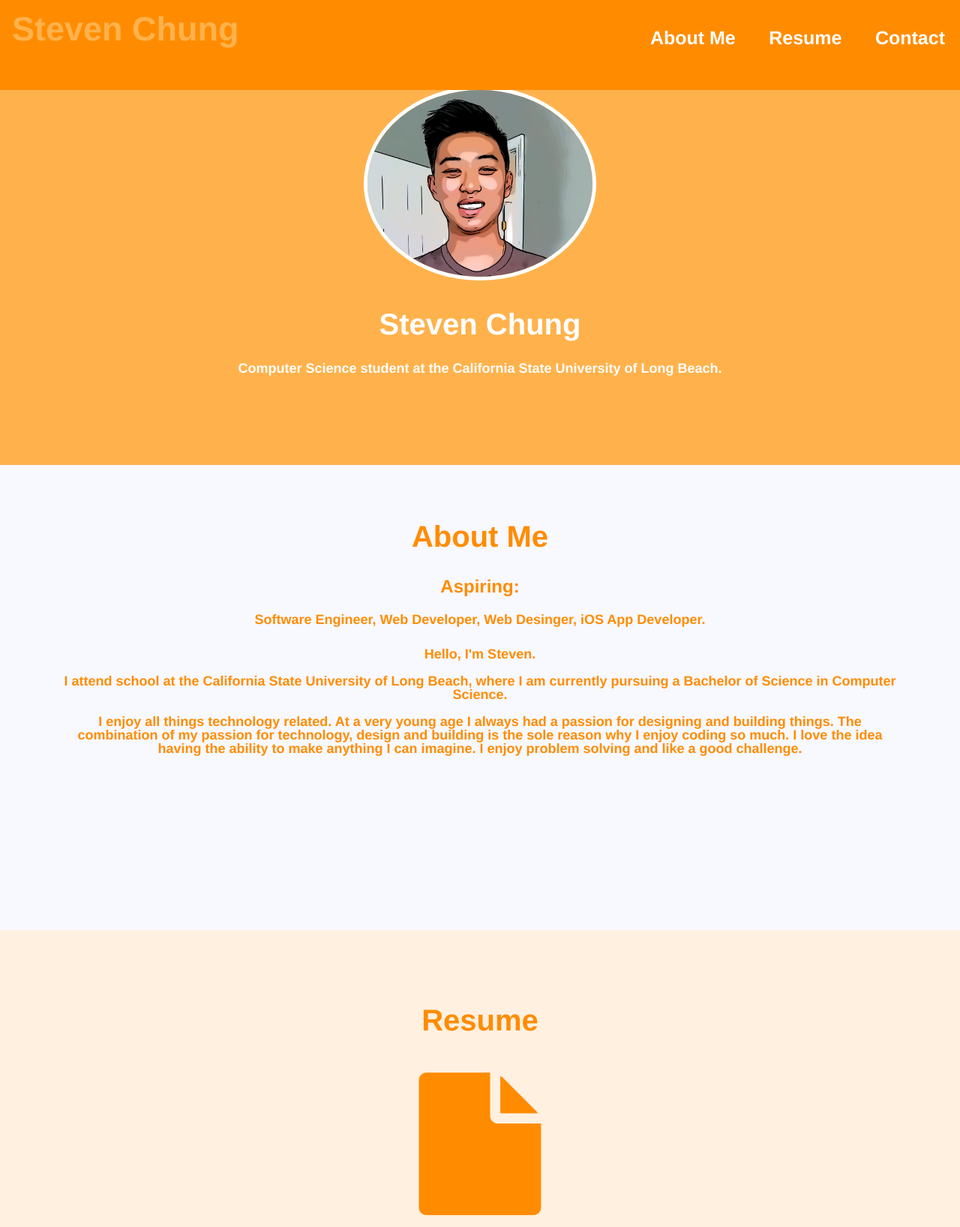
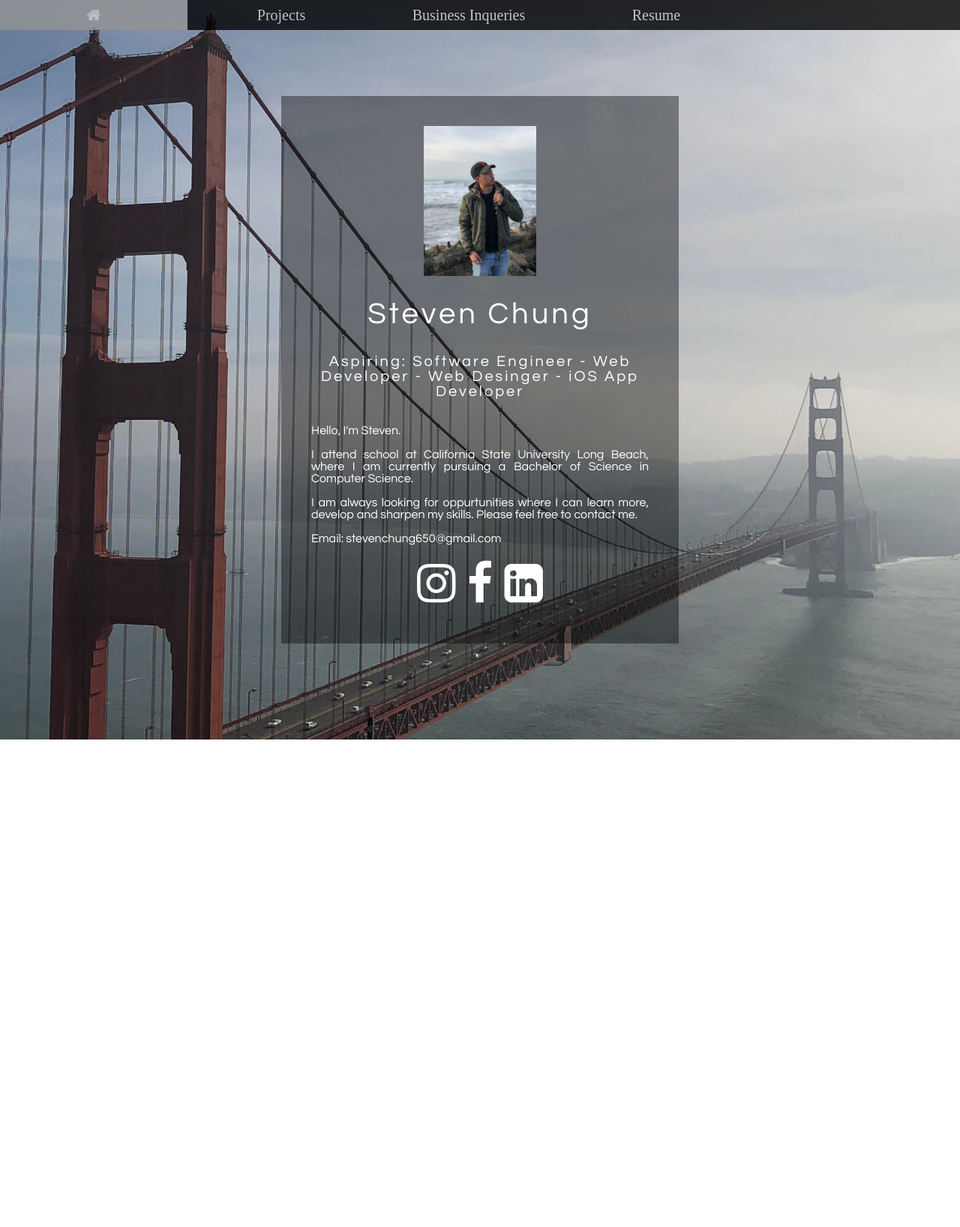
Before and after one commit to Dev-Steven/TheStevenDaniel.github.io, a plain HTML site: page index.html in a window 1280 px wide. Shown: the top 1636 px of the page at 75% size. After the commit the page ends 986 px from the top, so only its background shows below. Drawn offline with Linux system fonts and the light colour scheme.

```diff
--- a/index.html
+++ b/index.html
@@ -1,77 +1,45 @@
 <!DOCTYPE html>
 <html>
 	<head>
-    <title>Steven Chung</title>
 		<meta charset="utf-8">
 		<link rel="stylesheet" href="style.css">
 		<link rel="stylesheet" href="https://maxcdn.bootstrapcdn.com/font-awesome/4.5.0/css/font-awesome.min.css">
 		<script src="interact.js"></script>
-    <meta name="viewport" content="width-device-width, initial-scale=1.0">
+		<title>Steven Chung</title>
 	</head>
 
 	<body>
-		<div class="navbar">
-			<a href="#steven-section" class="steven">Steven Chung</a>
-			<div class="dropdown">
-				<button class="hamburger" onclick="hamburgerFunction(this)">
-					<div class="line1"></div>
-					<div class="line2"></div>
-					<div class="line3"></div>
-				</button>
-					<div class="menuLinks" id="links">
-						<a href="#about-section">About Me</a>
-						<a href="#resume-section">Resume</a>
-						<a href="#contact-section">Contact</a>
+		<div class="menu">
+			<ul>
+				<li><a href="#home" onclick="goHome()"><i class="fa fa-home"></i></a></li>
+				<li><a href="#projects">Projects</a>
+					<ul>
+						<li><a href="webDevelopment.html">Web Development</a></li>
+						<li><a href="iOSDevelopment.html">iOS Development</a></li>
+					</ul>
+				</li>
+				<li><a href="business.html">Business Inqueries</a></li>
+				<li><a href="Themain.pdf" target="_blank">Resume</a></li>
+			</ul>
 		</div>
-			</div>
-		</div>
-		<div class="main">
-			<section id="steven-section">
-				<div class="picture-box">
-					<img src="cartoon_steven.jpg" alt="Steven Chung" width="300" height="250" style="max-width:100%;height:auto;">
-				</div>
+		<div class="box">
+			<img src="IMG_1694.jpeg" alt="" class="box-img" width="150">
 			<h1>Steven Chung</h1>
-				<p>Computer Science student at the California State University of Long Beach.</p>
-			</section>
-			<section id="about-section">
-				<h1>About Me</h1>
-				<div class="about-box">
-					<h5>Aspiring: </h5> <p><br>Software Engineer, Web Developer, Web Desinger, iOS App Developer.</p>
+			<h5>Aspiring: Software Engineer - Web Developer - Web Desinger - iOS App Developer</h5>
 			<p>
-						<br>
 				Hello, I'm Steven.
 				<br/>
-						<br/>I attend school at the California State University of Long Beach, where I am currently pursuing a Bachelor of Science in Computer Science.
+				<br/>I attend school at California State University Long Beach, where I am currently pursuing a Bachelor of Science in Computer Science.
 				<br/>
-						<br/>I enjoy all things technology related. At a very young age I always had a passion for designing and building things. The combination of my passion for technology, design and building is the sole reason why I enjoy coding so much. I love the idea having the ability to make anything I can imagine. I enjoy problem solving and like a good challenge.
+				<br/>I am always looking for oppurtunities where I can learn more, develop and sharpen my skills. Please feel free to contact me.
 				<br/>
-				</div>
-			</section>
-			<section id="resume-section">
-				<h1>Resume</h1>
-				<div class="resume-icon">
-				<a href="StevenChungSoftwareEngineer.pdf" target="_blank"><i class="fa fa-file" aria hidden="true"></i></a>
-				</div>
-
-			</section>
-			<section id="contact-section">
-				<div class="contact-box">
-					<h1>Contact</h1>
-						<p>
-							I would love an oppurtunity to gain any type of experience relating to software engineering.<br><br>Please feel free to email me at <a href="mailto:stevenchung650@gmail.com">stevenchung650@gmail.com</a>.
+				<br/> Email: stevenchung650@gmail.com
 			</p>
-				</div>
-
-				<h2>Social Media</h2>
 		<ul>
 			<li><a href="#instagram" onClick="goIG()"><i class="fa fa-instagram" aria-hidden="true"></i></a></li>
 			<li><a href="#facebook" onClick="goFB()"><i class="fa fa-facebook" aria-hidden="true"></i></a></li>
 			<li><a href="#linkedin" onClick="goLI()"><i class="fa fa-linkedin-square" aria-hidden="true"></i></a></li>
 		</ul>
-			</section>
-			<footer>
-				<p>Copyright © Steven Chung 2019</p>
-			</footer>
 		</div>
 	</body>
 </html>
--- a/interact.js
+++ b/interact.js
@@ -1,5 +1,11 @@
+function goHome() {
+    url = "https://thestevendaniel.github.io";
+   window.location=url;
+/*"file:///Users/stevenchung/Desktop/HTML%20Project/index.html#home"*/
+}
+
 function goIG() {
-    url = "https://www.instagram.com/steven____daniel/?hl=en";
+    url = "https://www.instagram.com/steven_daniel96/?hl=en";
     window.open(url);
 }
 
@@ -13,21 +19,7 @@
     window.open(url);
 }
 
-// function hamburgerFunction(x) {
-//   x.classList.toggle("change");
-// }
-
-function hamburgerFunction(x) {
-  // x.classList.toggle("change");
-  document.getElementById("links").classList.toggle("show");
+function goResume() {
+    url = "Resume.pdf";
+    window.open(url);
 }
-
-window.onclick = function(e) {
-  if (!e.target.matches('.hamburger')) {
-  var links = document.getElementById("links");
-    if (links.classList.contains('show')) {
-        links.classList.remove('show');
-        links.classList.toggle('change');
-    }
-  }
-}
--- a/style.css
+++ b/style.css
@@ -1,439 +1,126 @@
+
 /*
-html5doctor.com Reset Stylesheet
-v1.6.1
-Last Updated: 2010-09-17
-Author: Richard Clark - http://richclarkdesign.com
-Twitter: @rich_clark
+body{
+    margin: 0;
+    padding 0;
+    font-family: Arial;
+    color: white;
+}
 */
 
-html, body, div, span, object, iframe,
-h1, h2, h3, h4, h5, h6, p, blockquote, pre,
-abbr, address, cite, code,
-del, dfn, em, img, ins, kbd, q, samp,
-small, strong, sub, sup, var,
-b, i,
-dl, dt, dd, ol, ul, li,
-fieldset, form, label, legend,
-table, caption, tbody, tfoot, thead, tr, th, td,
-article, aside, canvas, details, figcaption, figure,
-footer, header, hgroup, menu, nav, section, summary,
-time, mark, audio, video {
-    margin:0;
-    padding:0;
-    border:0;
-    outline:0;
-    font-size:100%;
-    vertical-align:baseline;
-    background:transparent;
+body{
+    margin:  0;
+    padding: 0;
+    background: url(IMG_1684.jpeg) no-repeat;
+    background-size: cover;
 }
 
-body {
-    line-height:1;
+/*Drop down menu*/
+.menu{
+    position: fixed;
+    float: left;
+    top: 0;
+    width: 100%;
+    margin: 0;
+    padding: 0;
+    text-align: center;
+    background-color: black;
+    opacity: 0.8;
+}
+ul{
+    width: 800px;
+    margin: 0;
+    padding: 0;
+    list-style: none;
+}
+.menu li{
+    float: left;
+    width: 250px;
+    height: 40px;
+    background-color: black;
+    opacity: .8;
+    line-height: 40px;
+    text-align: center;
+    font-size: 20px;
+}
+.menu li a{
+    text-decoration: none;
+    color: white;
+    display: block;
+    transition: all ease-in-out 250ms;
+}
+.menu li a:hover{
+    background-color: #b9b9b9;
+}
+.menu li ul li{
+    display: none;
+    opacity: 0.8;
+}
+.menu li:hover ul li{
+    display: block;
+    opacity: 0.8;
 }
 
-article,aside,details,figcaption,figure,
-footer,header,hgroup,menu,nav,section {
-    display:block;
+
+.box{
+    width: 450px;
+    background: rgba(0, 0, 0, 0.4);
+    padding: 40px;
+    text-align: center;
+    margin: auto;
+    margin-top: 10%;
+    margin-bottom: 10%;
+    color: white;
+    font-family: 'Century Gothic', sans-serif;
+}
+.box-img{
+    border-radius: 50%
+    width: 200px;
+    height: 200px;
+}
+.box h1{
+    font-size: 40px;
+    letter-spacing: 4px;
+    font-weight: 100;
+}
+.box h5{
+    font-size: 20px;
+    letter-spacing: 3px;
+    font-weight: 100;
 }
 
-nav ul {
-    list-style:none;
+.box p{
+    text-align: justify;
+}
+ul{
+    width: 100%;
+    margin: 0;
+    padding: 0;
+    margin: auto;
+}
+.box li{
+        display: inline-block;
+        margin: 6px;
+        list-style:  none;
+}
+.box li a{
+    color: white;
+    text-decoration: none;
+    font-size: 60px;
+    transition: all ease-in-out 250ms;
+}
+.box li a:hover{
+    color: #b9b9b9;
 }
 
-blockquote, q {
-    quotes:none;
+.resume {
+    width: 450px;
+    background: rgba(0, 0, 0, 0.4);
+    padding: 40px;
+    text-align: center;
+    margin: auto;
+    margin-top: 10%;
+    margin-bottom: 10%;
+    color: white;
+    font-family: 'Century Gothic', sans-serif;
 }
-
-blockquote:before, blockquote:after,
-q:before, q:after {
-    content:'';
-    content:none;
-}
-
-a {
-    margin:0;
-    padding:0;
-    font-size:100%;
-    vertical-align:baseline;
-    background:transparent;
-}
-
-/* change colours to suit your needs */
-ins {
-    background-color:#ff9;
-    color:#000;
-    text-decoration:none;
-}
-
-/* change colours to suit your needs */
-mark {
-    background-color:#ff9;
-    color:#000;
-    font-style:italic;
-    font-weight:bold;
-}
-
-del {
-    text-decoration: line-through;
-}
-
-abbr[title], dfn[title] {
-    border-bottom:1px dotted;
-    cursor:help;
-}
-
-table {
-    border-collapse:collapse;
-    border-spacing:0;
-}
-
-/* change border colour to suit your needs */
-hr {
-    display:block;
-    height:1px;
-    border:0;
-    border-top:1px solid #cccccc;
-    margin:1em 0;
-    padding:0;
-}
-
-input, select {
-    vertical-align:middle;
-}
-
-/*<---------------------------Start of my code------------------------------->*/
-
-* {
-  margin: 0;
-  padding: 0;
-}
-
-html, body {
-  width: 100%;
-  height: 100%;
-  margin: 0 auto;
-}
-
-html {
-  font-family: "helvetica neue", sans-serif;
-  font-weight: bold;
-  scroll-behavior: smooth;
-}
-
-.navbar {
-  overflow: hidden;
-  background-color:  #ff8c00;
-  position: fixed;
-  width: 100%;
-  /* text-align: center; */
-}
-
-.navbar a {
-  color: white;
-  padding: 14px 16px;
-  text-decoration: none;
-  display: block;
-  text-align: center;
-  margin: 0 auto;
-}
-
-.navbar a:hover, .dropdown:hover .line1, .line2, .line3, .hamburger:focus {
-  color: #FFB24C;
-}
-
-.dropdown {
-  text-align: right;
-  overflow: hidden;
-}
-
-.dropdown .hamburger {
-  cursor: pointer;
-  border: none;
-  outline: none;
-  padding: 14px 16px;
-  background-color: inherit;
-  margin: 0;
-}
-
-.steven {
-  text-decoration: none;
-  color: white;
-  float: left;
-  font-size: 35px;
-  padding-left: 10px;
-  padding-top: 20px;
-}
-
-.hamburger {
-  display: inline-block;
-  cursor: pointer;
-  float: right;
-  padding-right: 10px;
-  padding-top: 20px;
-}
-
-.line1, .line2, .line3 {
-  width: 35px;
-  height: 5px;
-  background-color: white;
-  margin: 6px 0;
-}
-
-.menuLinks {
-  display: none;
-  float: left;
-  text-align: center;
-  background-color: #ff8c00;
-  width: 100%;
-  z-index: -1;
-}
-
-.menuLinks a {
-  float: left;
-  clear: left;
-  line-height: 40px;
-  padding: 12px 16px;
-  text-decoration: none;
-  display: block;
-  vertical-align: middle;
-}
-
-.menuLinks a:hover {
-  color: #FFB24C;
-}
-
-.show {
-  display: block;
-  text-align: center;
-}
-
-.main {
-  margin-top: 100px;
-  display: block;
-  width: auto;
-  overflow-y: scroll;
-  overflow: hidden;
-  text-align: center;
-  margin: 0px;
-}
-
-section {
-  min-height: 500px;
-  height: auto;
-  justify-content: center;
-  color: white;
-  text-align: center;
-}
-
-h1 {
-  font-size: 50px;
-  text-align: center;
-  padding: 15px;
-}
-
-p {
-  font-size: 15px;
-  margin: 0px 0px;
-  text-align: center;
-}
-
-#steven-section {
-  padding: 60px;
-  background-color: #FFB24C;
-}
-
-#steven-section .picture-box {
-  padding-top: 55px;
-}
-
-#steven-section img {
-  border-radius: 50%;
-  border: 5px solid white;
-}
-
-#steven-section h1 {
-  padding-top: 35px;
-}
-
-#steven-section h2 {
-  font-size: 45px;
-  font-weight: bold;
-}
-
-#steven-section p {
-  padding: 5px;
-  margin: 10px;
-}
-
-#about-section {
-  padding: 60px;
-  background-color: #F8F8FF;
-  color: #FF8C00;
-  height: auto;
-}
-
-#about-section .about-box {
-  padding: 10px;
-  margin: 10px;
-}
-
-#about-section h5 {
-  font-size: 24px;
-}
-
-#about-section p {
-  padding: 5px;
-  width: auto;
-}
-
-#resume-section {
-  padding: 50px;
-  background-color: #FFF0E0;
-  color: #FF8C00;
-}
-
-#resume-section h1 {
-  padding: 50px;
-}
-
-#resume-section a {
-  color: #FF8C00;
-  font-size: 190px;
-  transition: all ease-in-out 250ms;
-}
-
-#resume-section a:hover {
-  color: #FFB24C;
-}
-
-#contact-section {
-  padding: 50px;
-  background-color: #F8F8FF;
-  color: #FF8C00;
-}
-
-#contact-section .contact-box {
-  padding: 20px;
-}
-
-#contact-section h1 {
-  padding: 10px;
-}
-
-#contact-section p {
-  /* font-size: 25px; */
-  padding: 10px;
-}
-
-#contact-section h2 {
-  padding: 50px;
-  font-size: 50px;
-}
-
-#contact-section a {
-  text-decoration: none;
-  color: #FF8C00;
-  transition: all ease-in-out 250ms;
-}
-#contact-section a:hover {
-  color: #FFB24C;
-}
-
-#contact-section li {
-  display: inline-block;
-  margin: 6px;
-  list-style: none;
-}
-
-#contact-section li a {
-  color: #FF8C00;
-  text-decoration: none;
-  font-size: 45px;
-  transition: all ease-in-out 250ms;
-}
-
-#contact-section li a:hover {
-  color: #FFB24C;
-}
-
-/* Tablet Display */
-@media only screen and (min-width: 768px) {
-    .steven {
-      font-size: 45px;
-      padding-top: 10px;
-      padding-left: 20px;
-    }
-
-    .menuLinks {
-
-    }
-
-    .main {
-      width: 100%;
-      margin: 0 auto;
-    }
-
-    h1 {
-      font-size: 40px;
-    }
-
-    p {
-      font-size: 16px;
-    }
-}
-
-/* Desktop Display */
-@media only screen and (min-width: 1000px) {
-
-  .navbar {
-    text-align: right;
-    float: none;
-    line-height: 50px;
-    height: 15%;
-  }
-
-  .steven {
-    padding-top: 20px;
-    padding-bottom: 20px;
-    /* padding-left: 30px 20px; */
-  }
-
-  .hamburger {
-    display: none;
-  }
-
-  .menuLinks {
-    display: inline;
-    float: none;
-    clear: none;
-  }
-
-  .menuLinks a {
-    float: none;
-    clear: none;
-    display: inline-block;
-    font-size: 25px;
-    padding: 30px 20px;
-  }
-
-  .main {
-    width: auto;
-  }
-
-  h1 {
-    font-size: 40px;
-  }
-
-  p {
-    font-size: 18px;
-  }
-}
-
-footer {
-  background-color: #FF8C00;
-  color: white;
-  text-align: center;
-  font-size: 10px;
-  display: block;
-  overflow: hidden;
-}
```
Also changed, not shown: business.html (added, +34 -0 lines), iOSDevelopment.html (added, +34 -0 lines), webDevelopment.html (added, +34 -0 lines), IMG_1684.jpeg (added), IMG_1694.jpeg (added), 2 other files. Lines whose indentation alone changed are shown as unchanged.
